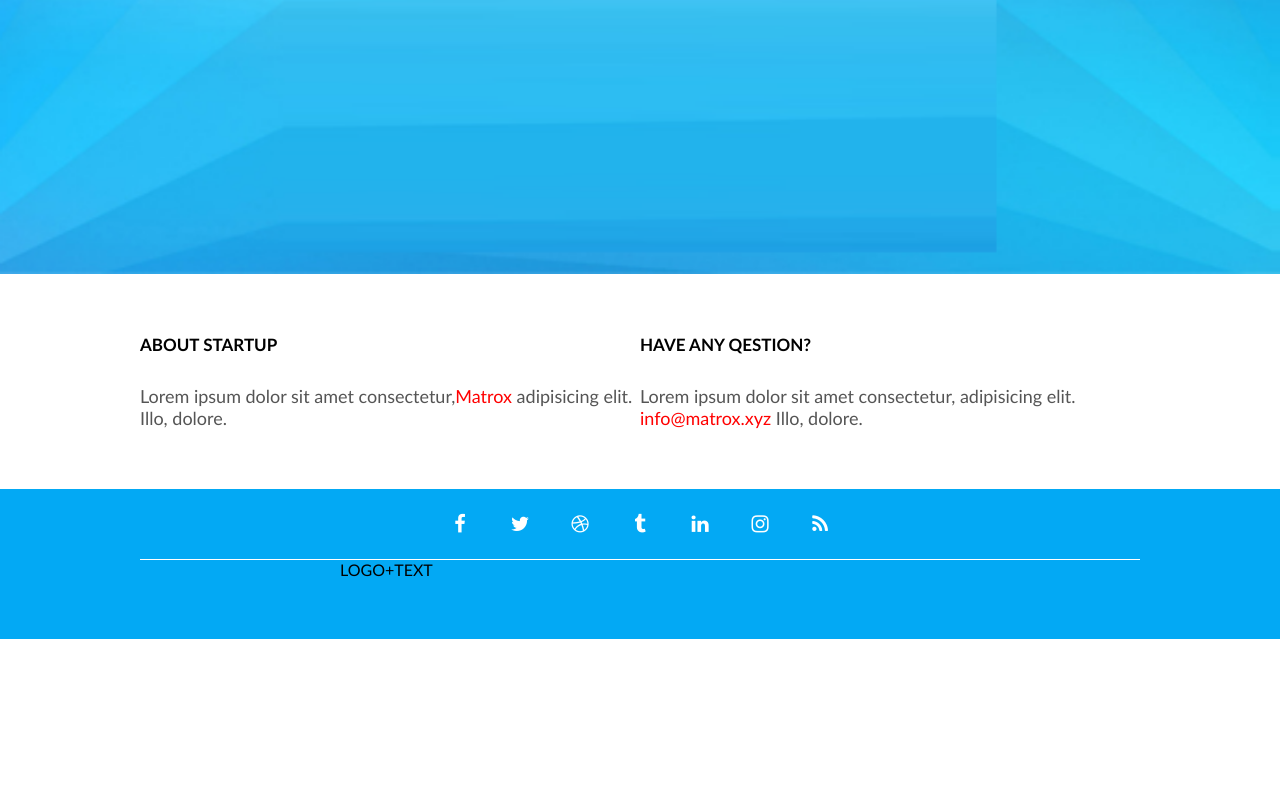
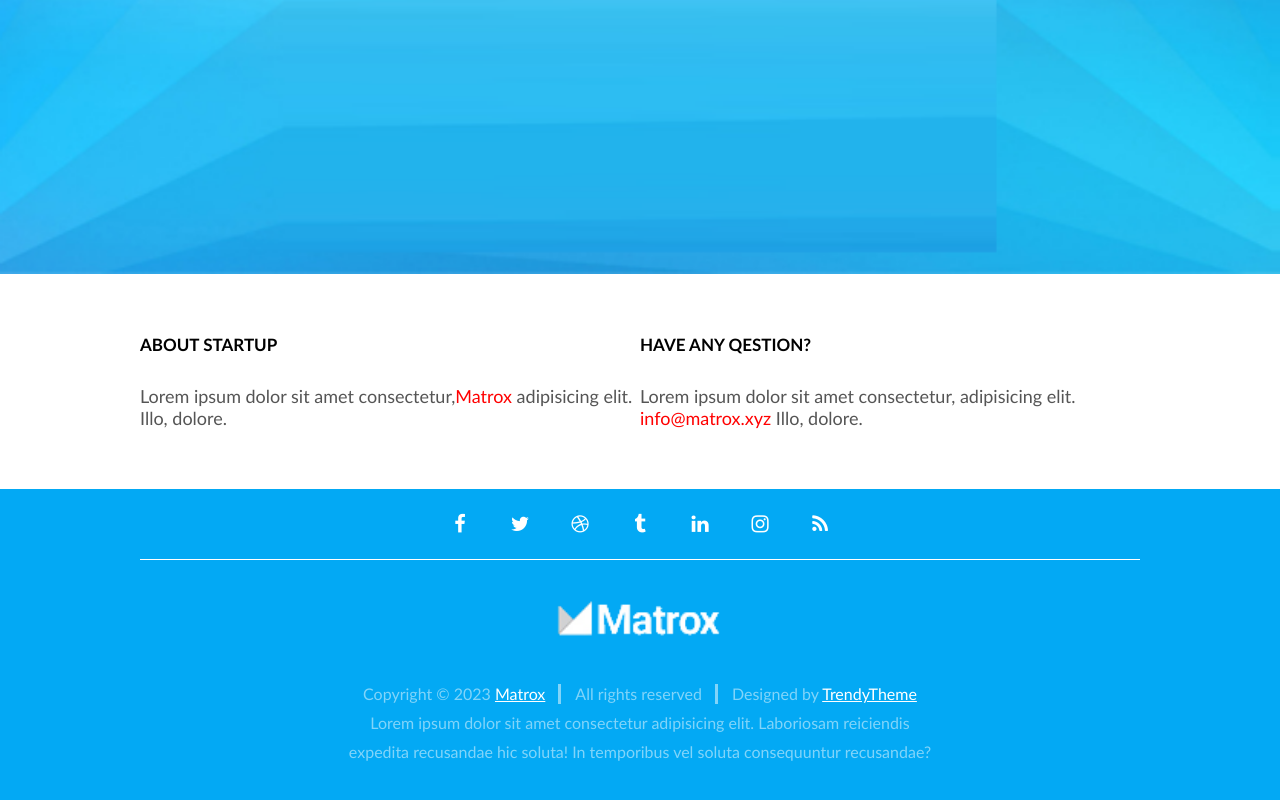
Before and after one commit to sauliuskarlinskas/coming-soon, a website: page index.html in a window 1280 px wide. Shown: the part 526-1326 px from the top of the page. Before the commit the page ends 1165 px from the top, so only its background shows below. Drawn offline with Linux system fonts and the light colour scheme.

Commit message:
Footer Logo and texts

```diff
--- a/css/components/footer.css
+++ b/css/components/footer.css
@@ -1,5 +1,9 @@
 .footer {
     padding-top: 0;
+}
+.footer-logo {
+    height: 40px;
+    margin: 40px;
 }
 .footer .socials  {
   flex-direction: row;
@@ -24,3 +28,45 @@
     background-color: white;
     color: #03a9f4;
 }
+.footer > .short-row {
+    display: flex;
+    flex-direction: column;
+    justify-content: center;
+    align-items: center;
+    text-align: center;
+    color: rgb(255, 255, 255, 0.5);
+    line-height: 1.8em;
+}
+.footer > .short-row a{
+    color: white;
+
+}
+.footer .trio {
+    display: flex;
+    gap: 0 30px;
+   position: relative;
+
+}
+.footer .trio p+p::before {
+    content:'' ;
+    display: block;
+    width: 3px;
+    height: 20px;
+    background-color:rgb(255, 255, 255, 0.5);
+    position: absolute;
+    left: -17px;
+    bottom: 5px;
+
+}
+.footer .trio > p{
+    position: relative;
+}
+
+@media (max-width:700px) {
+    .footer .trio{
+        flex-direction: column;
+    }
+    .footer .trio p+p::before {
+      display: none;
+    }
+}
--- a/index.html
+++ b/index.html
@@ -45,7 +45,13 @@
            <a href="./" target="_blank" class="social fa fa-rss"></a>
         </div>
         <div class="short-row">
-            LOGO+TEXT
+            <img class="footer-logo" src="./images/white-logo.png" alt="Logo">
+            <div class="trio">
+                <p>Copyright &copy; 2023 <a href="./">Matrox</a></p>
+                <p>All rights reserved</p>
+                <p>Designed by <a href="#" target="_blank">TrendyTheme</a></p>
+            </div>
+            <p>Lorem ipsum dolor sit amet consectetur adipisicing elit. Laboriosam reiciendis expedita recusandae hic soluta! In temporibus vel soluta consequuntur recusandae?</p>
         </div>
     </footer>
 </body>
```
Also changed, not shown: images/white-logo.png (added).
